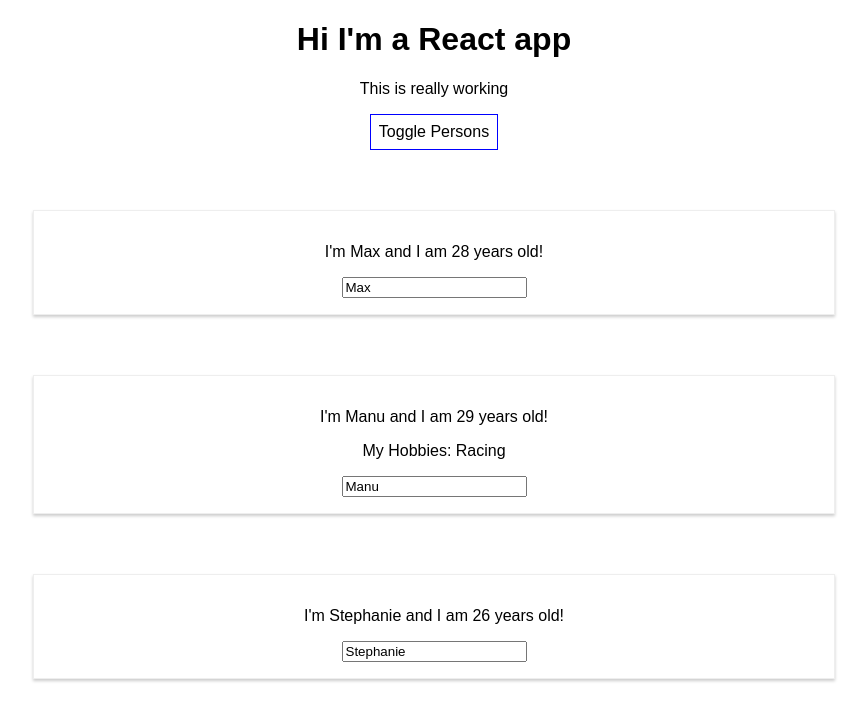
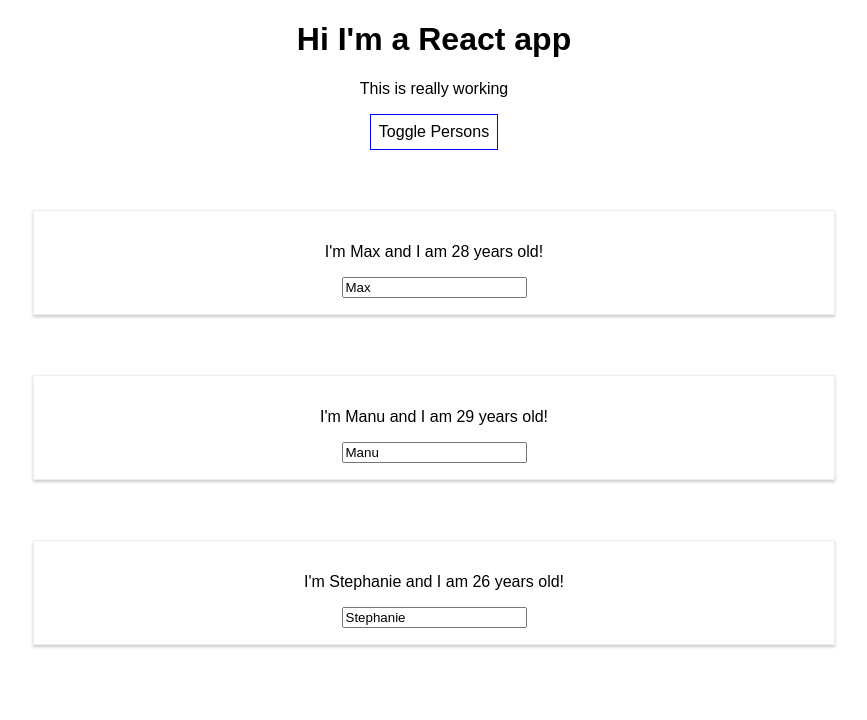
Before and after one commit to josuegb/react-tuto, a React (Create React App) app: page / in a window 1280 px wide. Both pictures are taken after a click on the button "Toggle Persons". Shown: the top 720 px of the page, without its empty margins (206-1073 px from the left). Built offline with nearby package versions, Linux system fonts and the light colour scheme.

Commit message:
List and conditionals

```diff
--- a/src/App.js
+++ b/src/App.js
@@ -5,26 +5,14 @@ import Person from "./Person/Person";
 class App extends Component {
   state = {
     persons: [
-      { name: 'Max', age: 28 },
-      { name: 'Manu', age: 29 },
-      { name: 'Stephanie', age: 26 }
+      { id: 'max1', name: 'Max', age: 28 },
+      { id: 'manu2', name: 'Manu', age: 29 },
+      { id: 'stephanie3', name: 'Stephanie', age: 26 }
     ],
 
     otherState: 'some other value',
 
     showPersons: false
-  }
-
-  switchNameHandler = (newName) => {
-    console.log('Was clicked');
-
-    this.setState({
-      persons : [
-        { name: newName, age: 28 },
-        { name: 'Manu', age: 29 },
-        { name: 'Stephanie', age: 27 }
-      ]
-    });
   }
 
   togglePersonsHandler = () => {
@@ -34,14 +22,23 @@ class App extends Component {
     });
   }
 
-  nameChangedHandler = (event) => {
-    this.setState({
-      persons: [
-        { name: 'Max', age: 28 },
-        { name: event.target.value, age: 29 },
-        { name: 'Stephanie', age: 26 }
-      ]
-    });
+  nameChangedHandler = (event, id) => {
+    const personIndex = this.state.persons.findIndex(p =>  p.id === id);
+    const person = {...this.state.persons[personIndex]};
+
+    person.name = event.target.value;
+
+    const persons = [...this.state.persons];
+
+    persons[personIndex] = person;
+
+    this.setState({persons});
+  }
+
+  deletePersonHandler = (personIndex) => {
+    const persons = [...this.state.persons];
+    persons.splice(personIndex, 1);
+    this.setState({persons})
   }
 
   render() {
@@ -58,17 +55,14 @@ class App extends Component {
     if (this.state.showPersons) {
       persons = (
         <div>
-          <Person
-            name={this.state.persons[0].name}
-            age={this.state.persons[0].age} />
-          <Person
-            name={this.state.persons[1].name}
-            age={this.state.persons[1].age}
-            click={this.switchNameHandler.bind(this, 'Max!')}
-            changed={this.nameChangedHandler}>My Hobbies: Racing</Person>
-          <Person
-            name={this.state.persons[2].name}
-            age={this.state.persons[2].age} />
+          {this.state.persons.map(person => {
+            return <Person
+              key={person.id}
+              click={this.deletePersonHandler}
+              name={person.name}
+              age={person.age}
+              changed={event => this.nameChangedHandler(event, person.id)} />
+          })}
         </div>
       );
     }
```
